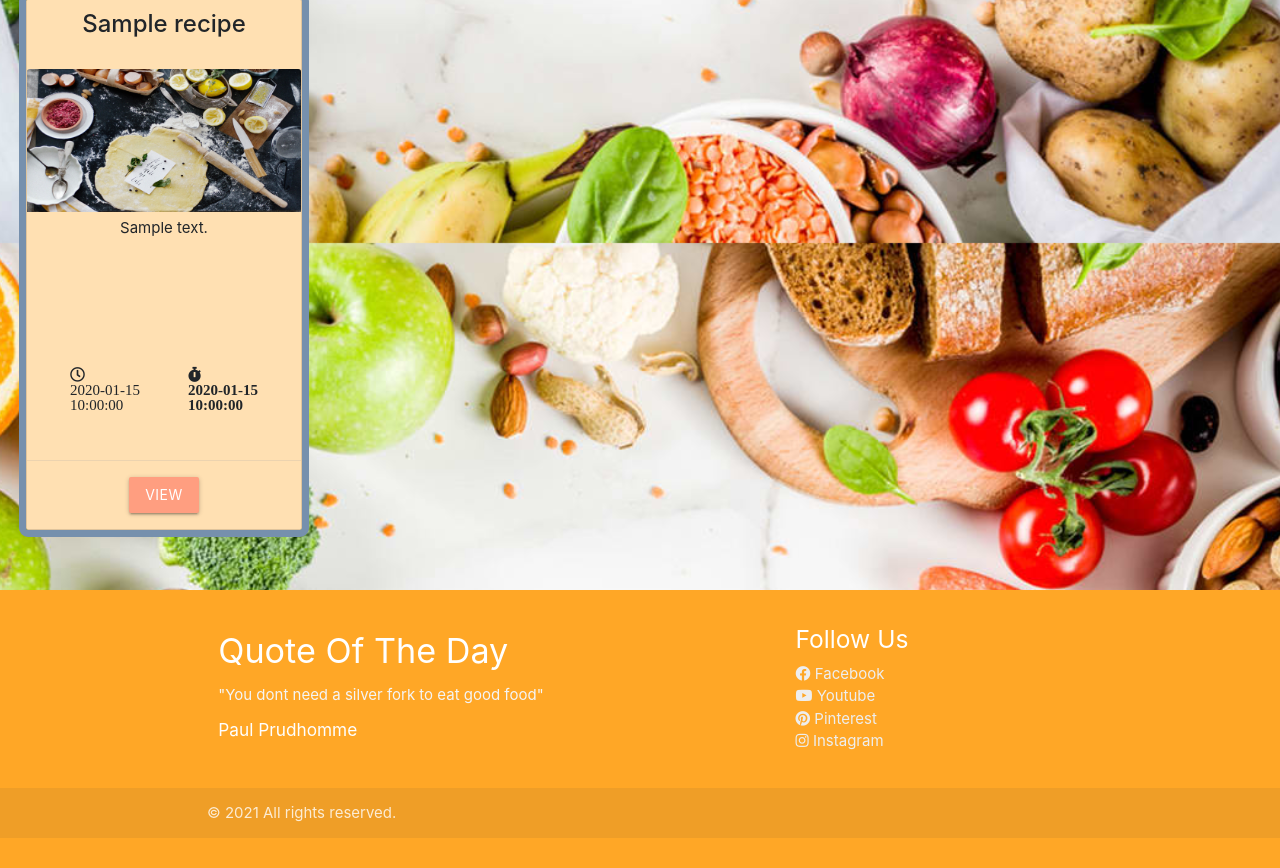
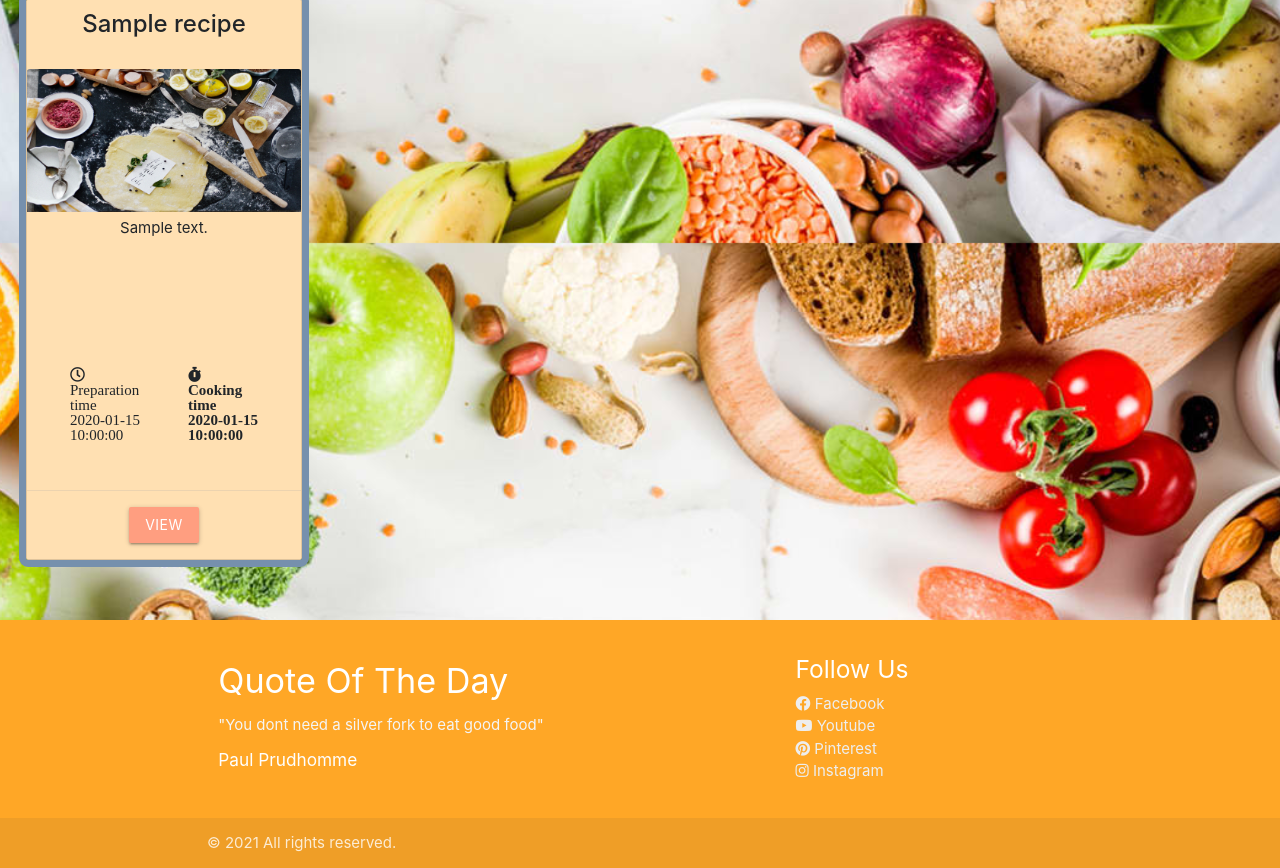
Before and after one commit to kristi0403/the_taste, a Python web app: template templates/recipes.html in a window 1280 px wide. Shown: the part 557-1425 px from the top of the page. Before the commit the page ends 1395 px from the top, so only its background shows below. Run offline with Jinja, Linux system fonts and the light colour scheme; the template is opened without the code that fills it: most values are stand-ins (such as "Sample title", 1, 10 or a date in 2020); some libraries are stand-ins or nearby versions.

Commit message:
corrected class nomination mistakes

```diff
--- a/templates/add_recipe.html
+++ b/templates/add_recipe.html
@@ -43,7 +43,7 @@
         </div>
         <div class="row">
             <div class="input-field col l2 s6">
-                <i class="far fa-clock prefix"></i>
+                <i class="fas fa-clock prefix"></i>
                 <textarea id="preparation_time" name="preparation_time" class="materialize-textarea validate"
                     minlength="2" maxlength="17" pattern="^[a-zA-Z0-9:,]{2,17}$" required></textarea>
                 <label for="preparation_time">Prep Time</label>
@@ -52,7 +52,7 @@
                 <i class="fas fa-stopwatch prefix"></i>
                 <textarea id="cooking_time" name="cooking_time" class="materialize-textarea validate" minlength="2"
                     maxlength="17" pattern="^[a-zA-Z0-9:,]{2,17}$" required></textarea>
-                <label for="cooking">Cooking</label>
+                <label for="cooking_time">Cooking</label>
             </div>
         </div>
         <div class="input-field col l10 s12">
--- a/templates/recipes.html
+++ b/templates/recipes.html
@@ -34,12 +34,12 @@
                 </div>
                 <div class="card-body">
                     <div class="col l6 s6 card-content">
-                        <i class="far fa-clock prefix">
+                        <i class="far fa-clock prefix"> Preparation time
                             <p>{{- recipe.preparation_time}}</p>
                         </i>
                     </div>
                     <div class="col l6 s6 card-content">
-                        <i class="fas fa-stopwatch prefix">
+                        <i class="fas fa-stopwatch prefix"> Cooking time
                             <p>{{- recipe.cooking_time}}</p>
                         </i>
                     </div>
```
